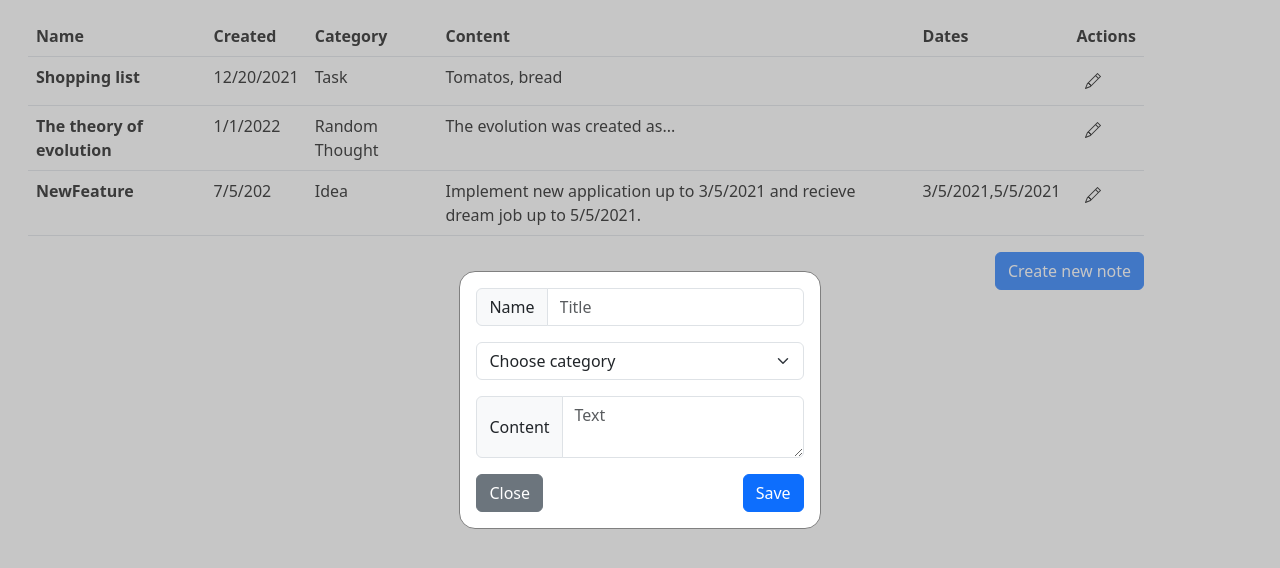
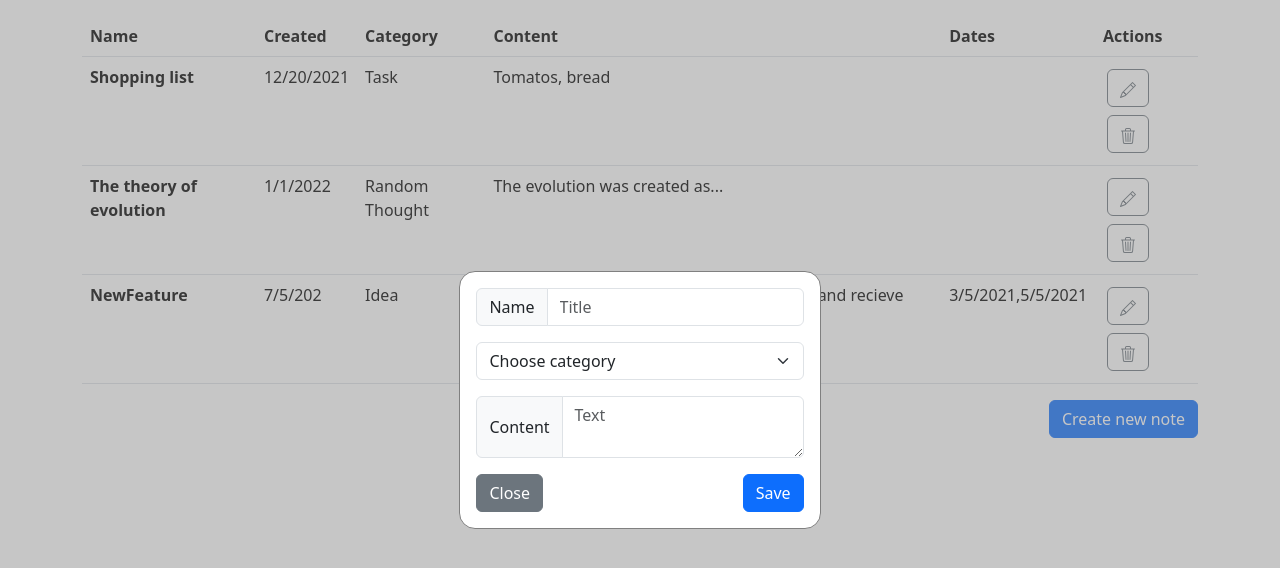
Before and after one commit to AriannaLiss/notesJS, a plain HTML site: page index.html in a window 1280 px wide. Both pictures are taken after a click on the button "Create new note". Drawn offline with nearby package versions, Linux system fonts and the light colour scheme.

Commit message:
Implemented note deleting. The logic of rendering and data processing was separeted.

```diff
--- a/index.html
+++ b/index.html
@@ -7,7 +7,6 @@
     <title>Notes</title>
     <link href="https://cdn.jsdelivr.net/npm/bootstrap@5.3.1/dist/css/bootstrap.min.css" rel="stylesheet" integrity="sha384-4bw+/aepP/YC94hEpVNVgiZdgIC5+VKNBQNGCHeKRQN+PtmoHDEXuppvnDJzQIu9" crossorigin="anonymous">
     <link rel="stylesheet" href="./src/css/style.css">
-    <link rel="stylesheet" href="./src/css/table.css">
     <link rel="stylesheet" href="./src/css/modal.css">
 </head>
 <body>
--- a/src/components/modal.js
+++ b/src/components/modal.js
@@ -1,5 +1,40 @@
+import { getNote, INIT_NOTE, saveNote } from "../data/notes.js";
 import { CATEGORIES } from "../utils/const.js";
-import { getNote, saveNote } from "../utils/functions.js";
+import { showErrorMsg } from "../utils/functions.js";
+import { fillTable } from "./table.js";
+
+export const showModal = (id) => {
+  const modal = getModal()
+  modal.classList.remove('hide')
+  const container = modal.querySelector('div');
+
+  const note = id ? getNote(id) : {...INIT_NOTE};
+
+  container.innerHTML = noteToFormHTML(note)
+
+  container.appendChild(makeBtns(id))
+}
+
+export const closeModal = () => {
+  getModal().classList.add('hide')
+}
+
+const save = (id) => {
+  try {
+    const note = {...INIT_NOTE};
+
+    note.id = id;
+    note.name = document.querySelector('#note-name').value.trim();
+    note.content = document.querySelector('#note-content').value.trim();
+    note.category = document.querySelector('#note-category').value;
+
+    saveNote(note)
+    closeModal();
+    fillTable();
+  } catch(e) {
+      showErrorMsg(e);
+  }
+}
 
 const showCategories = (category) => {
   return  `<option value=''>Choose category</option>` +
@@ -10,15 +45,8 @@ const showCategories = (category) => {
   )
 }
 
-export const showModal = (id) => {
-  const modal = document.querySelector('#modal')
-  modal.classList.remove('hide')
-  const container = modal.querySelector('div');
-
-  const note = id ? getNote(id) : {name: '', content: ''};
-
-  container.innerHTML = `
-    <div class="input-group mb-3">
+const noteToFormHTML = (note) => {
+  return `<div class="input-group mb-3">
       <span class="input-group-text" id="basic-addon1">Name</span>
       <input id='note-name' type="text" class="form-control" placeholder="Title" value="${note.name}">
     </div>
@@ -30,27 +58,29 @@ export const showModal = (id) => {
     <div class="input-group mb-3">
       <span class="input-group-text" id="basic-addon1">Content</span>
       <textarea id='note-content' class="form-control" placeholder="Text">${note.content}</textarea>
-    </div>
-    `
+    </div>`
+}
+
+const makeBtns = (id) => {
   const btn_container = document.createElement('div');
   btn_container.className = 'btn-container'
 
-  const save = document.createElement('button');
-  save.className='btn btn-primary'
-  save.addEventListener('click', () => saveNote(id))
-  save.innerText = 'Save'
+  const btnSave = document.createElement('button');
+  btnSave.className='btn btn-primary'
+  btnSave.addEventListener('click', () => save(id))
+  btnSave.innerText = 'Save'
 
-  const close = document.createElement('button');
-  close.className='btn btn-secondary'
-  close.addEventListener('click', () => closeModal())
-  close.innerText = 'Close'
+  const btnClose = document.createElement('button');
+  btnClose.className='btn btn-secondary'
+  btnClose.addEventListener('click', () => closeModal())
+  btnClose.innerText = 'Close'
 
-  btn_container.appendChild(close)
-  btn_container.appendChild(save)
+  btn_container.appendChild(btnClose)
+  btn_container.appendChild(btnSave)
 
-  container.appendChild(btn_container)
+  return btn_container
 }
 
-export const closeModal = () => {
-  document.querySelector('#modal').classList.add('hide')
+const getModal = () => {
+  return document.querySelector('#modal')
 }
--- a/src/components/table.js
+++ b/src/components/table.js
@@ -1,36 +1,67 @@
-import { NOTES } from "../data/notes.js";
-import { parseContent } from "../utils/functions.js";
+import { deleteNote, NOTES } from "../data/notes.js";
 import { showModal } from "./modal.js";
 
-const makeRow = (note) =>{
-    let row = `<tr data-id=${note.id}><th scope="row" data-key='name'>${note.name}</th>`
-    for (const[key,value] of Object.entries(note).slice(2)){
-        row += key == 'created' ?
-            `<td data-key=${key}>${new Date(value).toLocaleDateString('en-US')}</td>`
-            : `<td data-key=${key}>${value}</td>`
-     }
-    row+='<td><img class="action-link action-edit" src="./src/img/pencil.svg"></td></tr>'
-    return row
-}
-
-
-const makeEditable = (e) => {
-    const id = e.target.parentNode.parentNode.dataset.id
-    showModal(id)
-}
-
-export const fillTable = (shouldBeParsed = false) =>{
+export const fillTable = () =>{
 
     const table = document.querySelector('#table-notes');
     table.querySelector('tbody').innerHTML = '';
 
-    shouldBeParsed && NOTES.forEach(note => note.dates=[...parseContent(note.content)])
+    const rows = NOTES.map(note => makeRow(note))
+    const tbody = table.querySelector('tbody')
+    rows.map(row => tbody.appendChild(row))
 
-    const rows = NOTES.map(note => makeRow(note))
+    const edit_btns = document.querySelectorAll('[data-btn="edit"]');
 
-    table.querySelector('tbody').innerHTML+=rows.join('')
+    edit_btns.forEach(edit => edit.addEventListener("click", edit))
+}
 
-    const edit_btns = document.querySelectorAll(".action-edit");
+const makeRow = (note) =>{
+    const row = document.createElement('tr')
+    row.dataset.id=note.id
+    row.innerHTML = noteToRowHTML(note)
+    row.appendChild(makeActionBtns(note.id))
+    return row
+}
 
-    edit_btns.forEach(edit => edit.addEventListener("click", makeEditable))
+const noteToRowHTML = (note) => {
+    return Object.keys(note).slice(2).reduce((tds, key) =>
+        tds += key == 'created' ?
+            `<td data-key=${key}>${new Date(note[key]).toLocaleDateString('en-US')}</td>`
+            : `<td data-key=${key}>${note[key]}</td>`,
+        `<th scope="row" data-key='name'>${note.name}</th>`)
 }
+
+const makeActionBtns = (id) => {
+    const editSVG = `<svg xmlns="http://www.w3.org/2000/svg" width="16" height="16" fill="currentColor" class="bi bi-pencil" viewBox="0 0 16 16">
+            <path d="M12.146.146a.5.5 0 0 1 .708 0l3 3a.5.5 0 0 1 0 .708l-10 10a.5.5 0 0 1-.168.11l-5 2a.5.5 0 0 1-.65-.65l2-5a.5.5 0 0 1 .11-.168l10-10zM11.207 2.5 13.5 4.793 14.793 3.5 12.5 1.207 11.207 2.5zm1.586 3L10.5 3.207 4 9.707V10h.5a.5.5 0 0 1 .5.5v.5h.5a.5.5 0 0 1 .5.5v.5h.293l6.5-6.5zm-9.761 5.175-.106.106-1.528 3.821 3.821-1.528.106-.106A.5.5 0 0 1 5 12.5V12h-.5a.5.5 0 0 1-.5-.5V11h-.5a.5.5 0 0 1-.468-.325z"/>
+        </svg>`
+
+    const deleteSVG = `<svg xmlns="http://www.w3.org/2000/svg" width="16" height="16" fill="currentColor" class="bi bi-trash3" viewBox="0 0 16 16">
+            <path d="M6.5 1h3a.5.5 0 0 1 .5.5v1H6v-1a.5.5 0 0 1 .5-.5ZM11 2.5v-1A1.5 1.5 0 0 0 9.5 0h-3A1.5 1.5 0 0 0 5 1.5v1H2.506a.58.58 0 0 0-.01 0H1.5a.5.5 0 0 0 0 1h.538l.853 10.66A2 2 0 0 0 4.885 16h6.23a2 2 0 0 0 1.994-1.84l.853-10.66h.538a.5.5 0 0 0 0-1h-.995a.59.59 0 0 0-.01 0H11Zm1.958 1-.846 10.58a1 1 0 0 1-.997.92h-6.23a1 1 0 0 1-.997-.92L3.042 3.5h9.916Zm-7.487 1a.5.5 0 0 1 .528.47l.5 8.5a.5.5 0 0 1-.998.06L5 5.03a.5.5 0 0 1 .47-.53Zm5.058 0a.5.5 0 0 1 .47.53l-.5 8.5a.5.5 0 1 1-.998-.06l.5-8.5a.5.5 0 0 1 .528-.47ZM8 4.5a.5.5 0 0 1 .5.5v8.5a.5.5 0 0 1-1 0V5a.5.5 0 0 1 .5-.5Z"></path>
+        </svg>`
+
+    const editRow = () => {
+        showModal(id)
+    }
+
+    const deleteRow = () => {
+        console.log(id)
+        deleteNote(id)
+        fillTable()
+    }
+
+    const td = document.createElement('td')
+    td.appendChild(createActionBtn('edit', editSVG, editRow))
+    td.appendChild(createActionBtn('delete', deleteSVG, deleteRow))
+    return td
+}
+
+const createActionBtn = (action, svg, onClick) => {
+    const btn = document.createElement('button')
+    btn.type = 'button'
+    btn.className = 'btn btn-outline-secondary m-1'
+    btn.dataset.btn = action
+    btn.innerHTML = svg
+    btn.addEventListener('click',onClick)
+    return btn
+}
--- a/src/css/style.css
+++ b/src/css/style.css
@@ -1,5 +1,5 @@
 .container{
-    margin: 1rem;
+    margin: 1rem auto;
 }
 
 .hide{
--- a/src/css/table.css
+++ /dev/null
@@ -1,15 +0,0 @@
-.editable{
-    background-color:rgba(0, 128, 0, 0.287)!important;
-}
-
-.action-link{
-    height: 2rem;
-    width: 2rem;
-    padding: .5rem;
-    transition: all 1s ease;
-}
-
-.action-link:hover{
-    transform: scale(1.2);
-    cursor: pointer;
-}
--- a/src/data/notes.js
+++ b/src/data/notes.js
@@ -32,6 +32,47 @@ export const NOTES = [
         created: new Date(Date.UTC(202, 6, 5)),
         category: CATEGORIES.Idea,
         content: 'Implement new application up to 3/5/2021 and recieve dream job up to 5/5/2021.',
-        dates: []
+        dates: ['3/5/2021', '5/5/2021']
     },
 ]
+
+export const getNote = (id) =>{
+    return NOTES.find(note => note.id == id)
+}
+
+export const saveNote = (note) => {
+    validateNote(note)
+    note.dates = [...parseContent(note.content)];
+    note.id ? editNote(note) : addNewNote(note)
+}
+
+export const deleteNote = (id) => {
+    NOTES.splice(NOTES.findIndex(note => note.id === id),1)
+}
+
+const validateNote = (note) => {
+    if (!note.name || !note.content) throw new Error('Title and content cannot be empty.')
+}
+
+const uid = () => {
+    return Date.now().toString(36) + Math.random().toString(36).substr(2);
+}
+
+const addNewNote = (note) => {
+    note.id = uid(),
+    note.created = Date.now()
+    NOTES.push(note);
+}
+
+const editNote = (note) => {
+    const editedNote = getNote(note.id)
+    editedNote.name = note.name
+    editedNote.category = note.category
+    editedNote.content = note.content
+    editedNote.dates = note.dates
+}
+
+const parseContent = (content) => {
+    let datePattern=/\d{1,2}\/\d{1,2}\/\d{2,4}/g
+    return content.matchAll(datePattern)
+}
--- a/src/index.js
+++ b/src/index.js
@@ -1,6 +1,6 @@
 import { showModal } from "./components/modal.js"
 import { fillTable } from "./components/table.js"
 
-fillTable(true)
+fillTable()
 
 document.querySelector('#create_note').addEventListener('click', () => showModal())
--- a/src/utils/functions.js
+++ b/src/utils/functions.js
@@ -1,45 +1,3 @@
-import { closeModal } from "../components/modal.js"
-import { fillTable } from "../components/table.js"
-import { INIT_NOTE, NOTES } from "../data/notes.js"
-
-export const parseContent = (content) => {
-    let datePattern=/\d{1,2}\/\d{1,2}\/\d{2,4}/g
-    return content.matchAll(datePattern)
-}
-
-export const getNote = (id) =>{
-    return NOTES.find(note => note.id == id)
-}
-
-const uid = function(){
-    return Date.now().toString(36) + Math.random().toString(36).substr(2);
-}
-
-export const saveNote = (id) => {
-    try{
-        let note = id ? getNote(id) : {...INIT_NOTE};
-        note.name = document.querySelector('#note-name').value.trim();
-        note.content = document.querySelector('#note-content').value.trim();
-
-        if (!note.name || !note.content) throw new Error('Title and content cannot be empty.')
-
-        note.category = document.querySelector('#note-category').value;
-        note.dates = [...parseContent(note.content)];
-
-        if (!id) {
-            note.id = uid(),
-            note.created = Date.now()
-            NOTES.push(note);
-        }
-
-        closeModal();
-        fillTable();
-    } catch(e) {
-        console.log(e)
-        showErrorMsg(e);
-    }
-}
-
 export const showErrorMsg = (msg) => {
     const error = document.querySelector('#error')
     error.innerText = msg
```
Also changed, not shown: src/img/pencil.svg (deleted), src/utils/const.js (line endings or trailing spaces).
